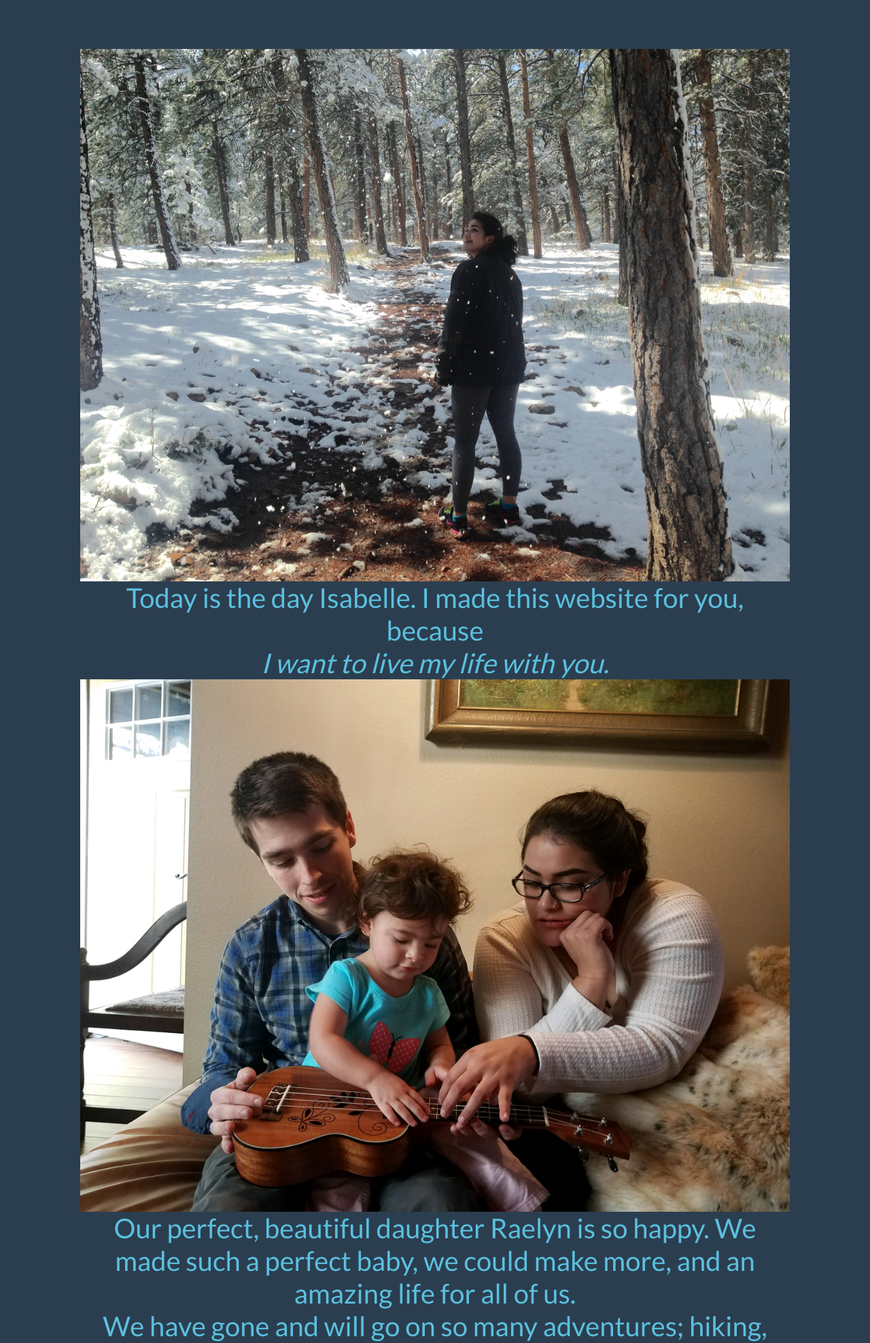
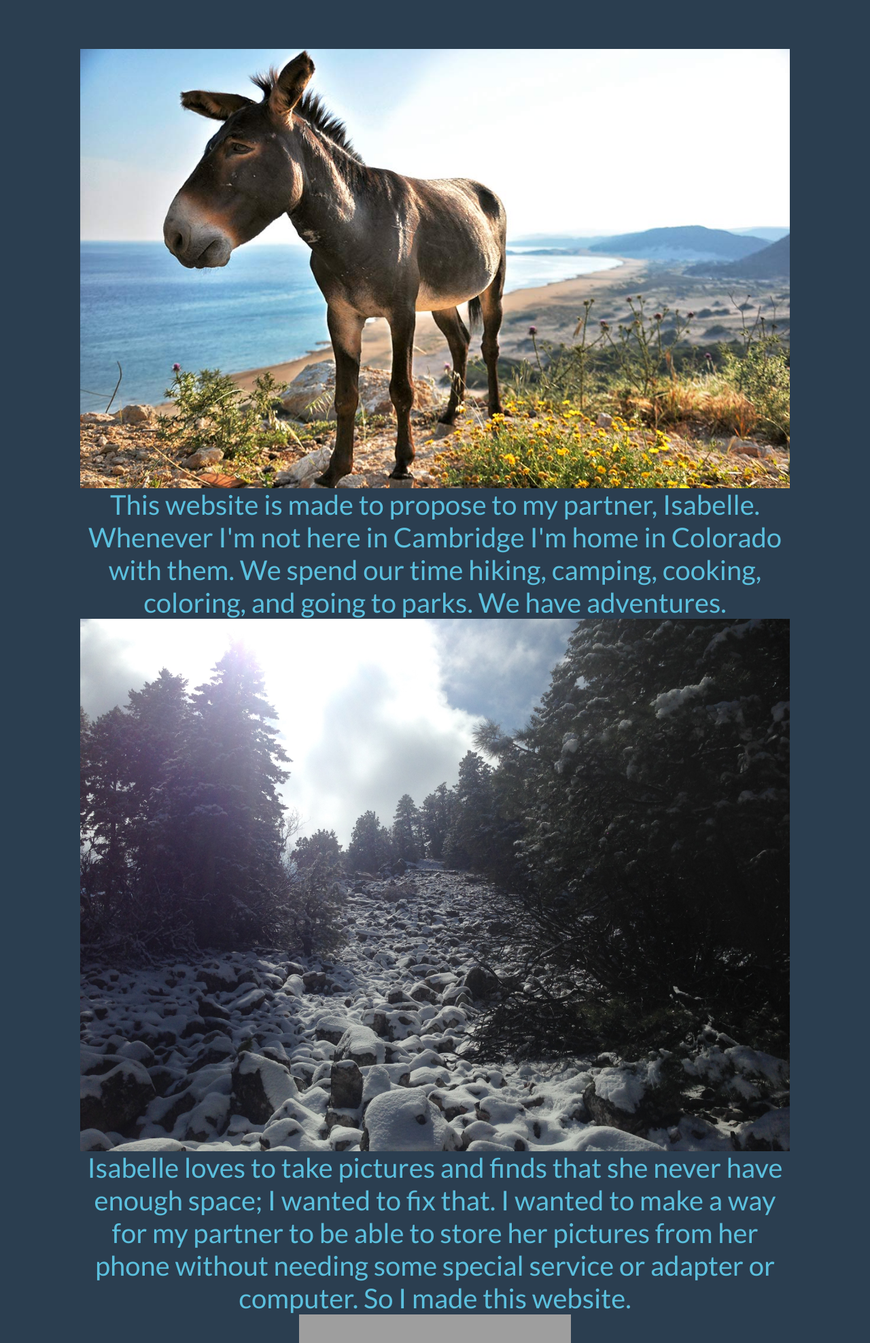
Before and after one commit to ZacharyEllison/lylwm, a Flask app: page / in a window 1280 px wide. Shown: the part 53-2028 px from the top of the page at 68% size. Run offline with Flask 2, Linux system fonts and the light colour scheme; some libraries are stand-ins or nearby versions; grey boxes are pictures that could not be loaded.

Commit message:
Simplified index for presentation on Simple Cloud

```diff
--- a/templates/index.html
+++ b/templates/index.html
@@ -1,17 +1,15 @@
 {% extends "layout.html" %}
 
-{% block title %}Home{% endblock %}
+{% block title %}Index{% endblock %}
 
 {% block main %}
 	<br />
-	<img src="static/images/IG and Snow.jpg" alt="Us hiking Flat-Irons"><br />
-	<h1 class="text-info">Today is the day Isabelle. I made this website for you, because<br /><i>I want to live my life with you.</i><br />
-	<img src="static/images/Family with Uke.jpg" alt="Raelyn's first birthday"><br />
-	Our perfect, beautiful daughter Raelyn is so happy. We made such a perfect baby, we could make more, and an amazing life for all of us.<br />We have gone and will go on so many adventures; hiking, camping, cooking, coloring, going to parks -- years of Adventures to come.<br />
+	<img src="static/images/1.jpg" alt="Zachary's Spirit Animal"><br />
+	<h1 class="text-info">This website is made to propose to my partner, Isabelle.<br />
+	Whenever I'm not here in Cambridge I'm home in Colorado with them. We spend our time hiking, camping, cooking, coloring, and going to parks. We have adventures.<br />
 	<img src="static/images/Snow covered mountain rocks.jpg" alt="Our time in Conrad's"><br />
-	I made a way for you to be able to store those pictures from your phone without some special service or adapter or computer. This website is for you.<br />
-	But it's also for us. It's our adventure book. We will always have access to make it grow. You will always have me to fix this, make it better, make you more and more things. Bookshelves, beds, websites, programs, cars -- you name it.<br /><i>I'll make it for you for the rest of our lives.</i>
+	Isabelle loves to take pictures and finds that she never have enough space; I wanted to fix that. I wanted to make a way for my partner to be able to store her pictures from her phone without needing some special service or adapter or computer. So I made this website.
 	<br /><img src="https://images.unsplash.com/photo-1464692805480-a69dfaafdb0d?auto=format&fit=crop&w=1950&q=80&ixid=dW5zcGxhc2guY29tOzs7Ozs%3D" alt ="adventure is out there"><br />
-	<h2 class="text-info">Let's fill this website up. Let's make it grow with us, our relationship. Let our website grow with our family.<br /><br /> You are everything to me Isabelle. <br />You are the object of my love. You have consumed my heart and it belongs to only you. <br />I only ever want to spend my time with you, I dream of your company,<br /> I hear your voice in the wind. <br />Isabelle you are my closest friend, <br />my deepest confidant, <br />my sincere partner, <br />my lifelong lover. <br />My mind, body, and soul is yours.<br /> <br /> <br />I want to ask you,<br /><i><strong>Will you live your life with me?</strong></i></h2>
+	<h2 class="text-info">We love the movie UP, and recording our adventures is her hobby. We can add more adventures on our site, uploading images and whatever files we might like, and download them later. Just like Ellie's book, these are the adventures to come.<br /></h2>
 
 {% endblock %}
```
